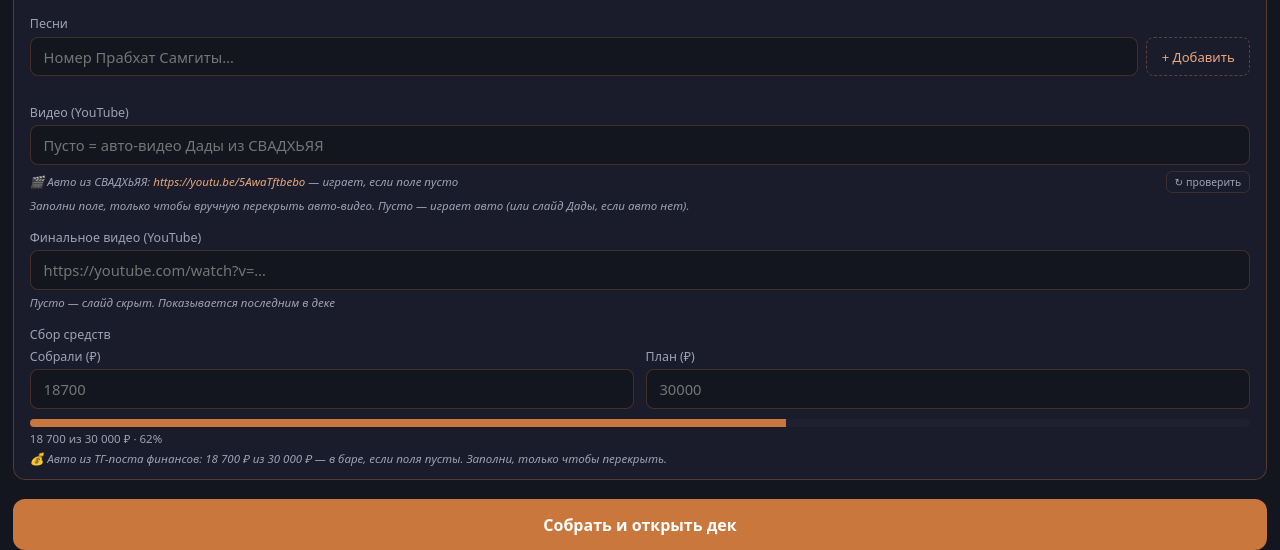
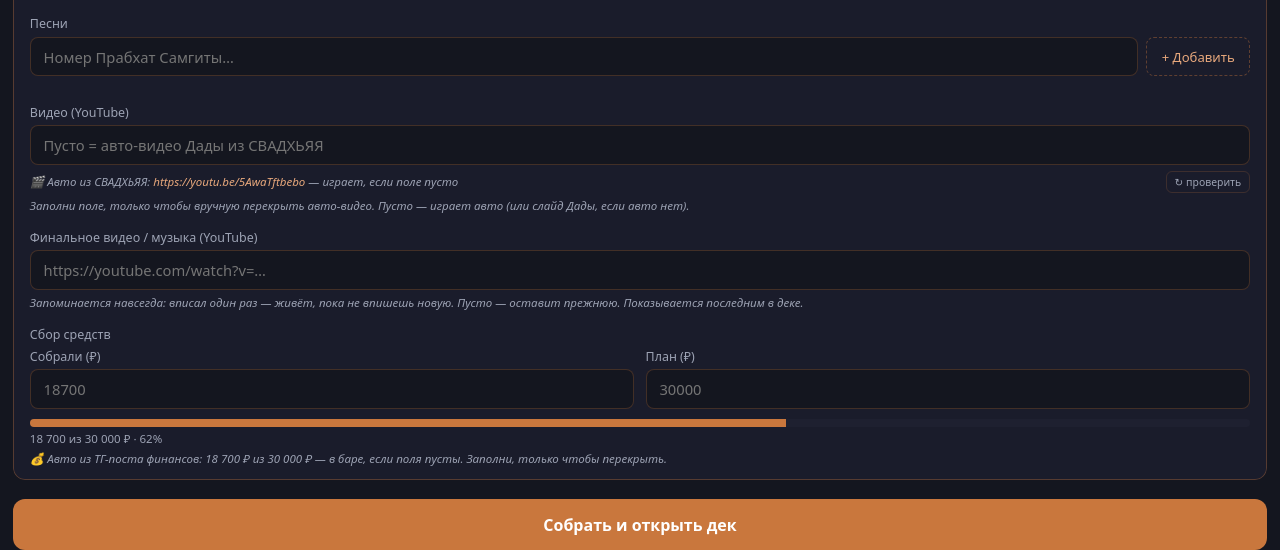
Before and after one commit to Dannymor94/dc_slide_auto, a FastAPI app: template server/templates/operator.html in a window 1280 px wide. Shown: the part 198-748 px from the top of the page. Run offline with FastAPI, Linux system fonts and the light colour scheme; the template is opened without the code that fills it, so the values that code supplies are empty; some libraries are stand-ins or nearby versions.

Commit message:
feat(operator): final video/music link is sticky
An empty final_video_url submission no longer wipes it — the server inherits
the last non-empty value (across any week/row), so the closing video/music
lives until a NEW url is entered. Matches "set once, stays until I change it".
Form hint updated; DECK-CONTRACT documents the stickiness.

```diff
--- a/server/main.py
+++ b/server/main.py
@@ -163,6 +163,18 @@ async def post_selection(request: Request, _: str = Depends(require_auth)):
 
     try:
         with get_conn() as conn:
+            # Final video/music sticks: an empty submission never wipes it — it inherits
+            # the last non-empty value (across any week/row), so it lives until a NEW link
+            # is entered ("set once, stays until I change it manually"). Change = type a
+            # new URL; leaving the field empty keeps the previous one.
+            if not (final_video_url or "").strip():
+                prev = conn.execute(
+                    "SELECT final_video_url FROM selection "
+                    "WHERE final_video_url IS NOT NULL AND final_video_url <> '' "
+                    "ORDER BY week_date DESC LIMIT 1"
+                ).fetchone()
+                if prev:
+                    final_video_url = prev[0]
             conn.execute(
                 """
                 INSERT INTO selection (week_date, song_numbers, video_url, final_video_url, raised, plan, overrides)
--- a/server/templates/operator.html
+++ b/server/templates/operator.html
@@ -464,9 +464,9 @@
     </div>
     <div class="field-hint">Заполни поле, только чтобы вручную перекрыть авто-видео. Пусто — играет авто (или слайд Дады, если авто нет).</div>
 
-    <span class="flabel">Финальное видео (YouTube)</span>
+    <span class="flabel">Финальное видео / музыка (YouTube)</span>
     <input type="url" id="final-video-url" placeholder="https://youtube.com/watch?v=…">
-    <div class="field-hint">Пусто — слайд скрыт. Показывается последним в деке</div>
+    <div class="field-hint">Запоминается навсегда: вписал один раз — живёт, пока не впишешь новую. Пусто — оставит прежнюю. Показывается последним в деке.</div>
 
     <span class="flabel">Сбор средств</span>
     <div class="money-row">
```
Also changed, not shown: DECK-CONTRACT.md (+2 -0 lines).
